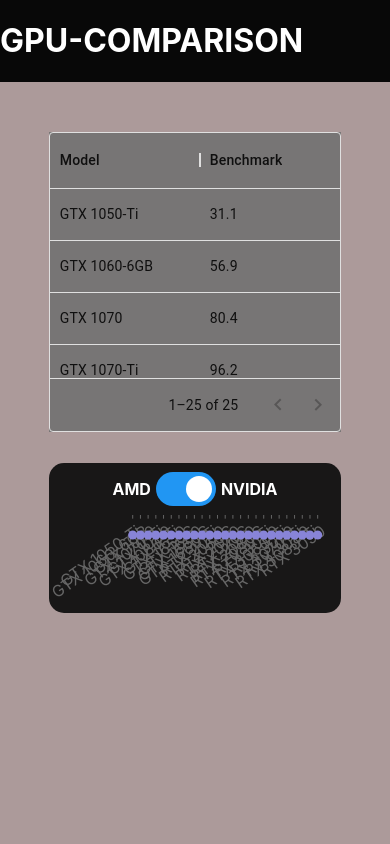
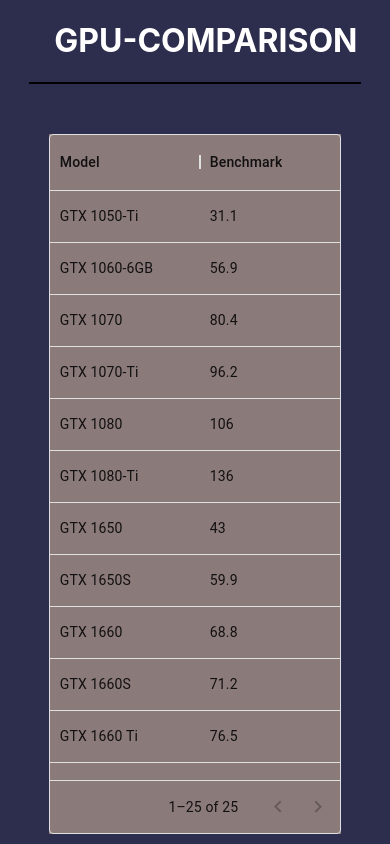
Before and after one commit to brandonrainey/gpu-comparison, a Next.js app: page / in a window 390 px wide. Built offline with nearby package versions, Linux system fonts and the light colour scheme.

Commit message:
added a few media queries

```diff
--- a/components/Header.js
+++ b/components/Header.js
@@ -3,7 +3,7 @@
 export default function Header() {
     return (
         <div className='headerContainer'>
-            <h1>GPU-COMPARISON</h1>
+            <h1 className='header'>GPU-COMPARISON</h1>
         </div>
     )
 }
--- a/pages/index.js
+++ b/pages/index.js
@@ -34,7 +34,7 @@
         <DataGrid
           rows={value ? newGpuData : amdGpus}
           columns={columns}
-          style={{}}
+          style={{ }}
         />
       </div>
 
--- a/styles/globals.css
+++ b/styles/globals.css
@@ -4,7 +4,7 @@
   margin: 0;
   font-family: -apple-system, BlinkMacSystemFont, Segoe UI, Roboto, Oxygen,
     Ubuntu, Cantarell, Fira Sans, Droid Sans, Helvetica Neue, sans-serif;
-  background: rgb(172, 154, 154);
+  background: rgb(45, 45, 77);
   height: 100%;
 }
 
@@ -31,7 +31,7 @@
   display: flex;
   justify-content: center;
   flex-direction: column;
-  margin-top: 8%;
+  margin-top: 50px;
   align-items: center;
 }
 
@@ -43,9 +43,10 @@
 }
 
 .headerContainer {
-  width: 100%;
-  background:rgb(8, 8, 8);
+  width: 85%;
+  border-bottom: solid black 2px;
   color: white;
+  align-self: center;
 }
 
 .chartWrapper {
@@ -140,10 +141,27 @@
   align-self: center;
   height: 300px;
   width: 75%;
-  background:rgb(119, 117, 117);
+  background:rgb(139, 122, 122);
   margin-top: 50px;
+
 }
 
 .dataGrid {
 
 }
+
+.header {
+  padding-left: 25px;
+}
+
+
+
+@media (max-width: 1000px) {
+  .chartContainer {
+    display: none;
+  }
+
+  .dataGridContainer {
+    height: 700px;
+  }
+}
```
